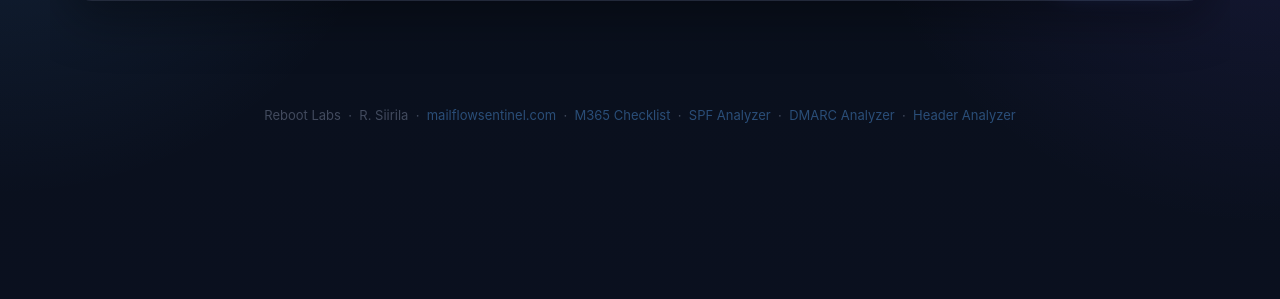
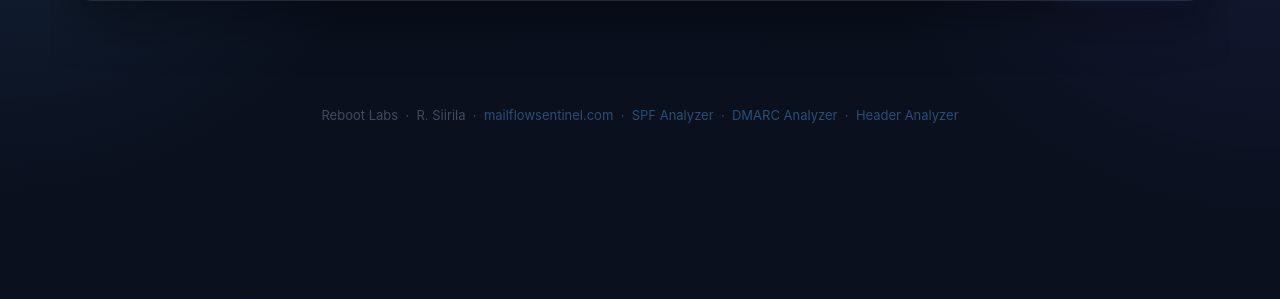
Before and after one commit to siirila-bit/mailflow-sentinel, a Python web app: template templates/index.html in a window 1280 px wide. Shown: the part 225-524 px from the top of the page. Run offline with Jinja, Linux system fonts and the light colour scheme; the template is opened without the code that fills it, so the values that code supplies are empty.

Commit message:
Remove dead M365 Checklist link from index footer
The /checklist route and PDF were already removed; this footer link was a
leftover 404.

Co-Authored-By: Claude Opus 4.8 (1M context) <noreply@anthropic.com>

```diff
--- a/templates/index.html
+++ b/templates/index.html
@@ -1555,7 +1555,7 @@ Analyzed by mailflowsentinel.com
     </script>
 
     <div style="text-align: center; padding: 20px 0 40px; color: rgba(149,163,191,0.4); font-size: 13px; font-family: Inter, sans-serif;">
-        Reboot Labs &nbsp;&middot;&nbsp; R. Siirila &nbsp;&middot;&nbsp; <a href="https://mailflowsentinel.com" style="color: rgba(90,169,255,0.4); text-decoration: none;">mailflowsentinel.com</a> &nbsp;&middot;&nbsp; <a href="/checklist" style="color: rgba(90,169,255,0.4); text-decoration: none;">M365 Checklist</a> &nbsp;&middot;&nbsp; <a href="https://mailflowsentinel.com/spf-fix.html" style="color: rgba(90,169,255,0.4); text-decoration: none;">SPF Analyzer</a> &nbsp;&middot;&nbsp; <a href="https://mailflowsentinel.com/dmarc-analyzer.html" style="color: rgba(90,169,255,0.4); text-decoration: none;">DMARC Analyzer</a> &nbsp;&middot;&nbsp; <a href="https://mailflowsentinel.com/email-header-analyzer.html" style="color: rgba(90,169,255,0.4); text-decoration: none;">Header Analyzer</a>
+        Reboot Labs &nbsp;&middot;&nbsp; R. Siirila &nbsp;&middot;&nbsp; <a href="https://mailflowsentinel.com" style="color: rgba(90,169,255,0.4); text-decoration: none;">mailflowsentinel.com</a> &nbsp;&middot;&nbsp; <a href="https://mailflowsentinel.com/spf-fix.html" style="color: rgba(90,169,255,0.4); text-decoration: none;">SPF Analyzer</a> &nbsp;&middot;&nbsp; <a href="https://mailflowsentinel.com/dmarc-analyzer.html" style="color: rgba(90,169,255,0.4); text-decoration: none;">DMARC Analyzer</a> &nbsp;&middot;&nbsp; <a href="https://mailflowsentinel.com/email-header-analyzer.html" style="color: rgba(90,169,255,0.4); text-decoration: none;">Header Analyzer</a>
     </div>
 
 
```
